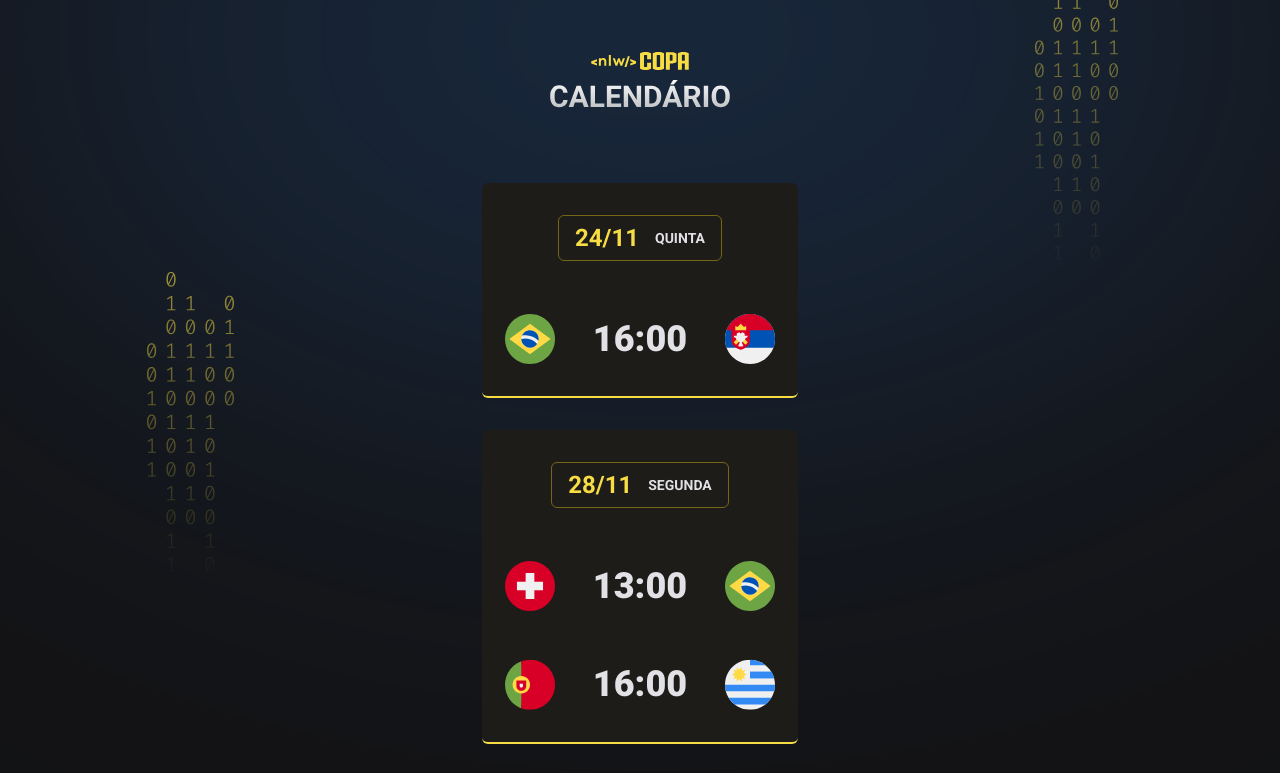
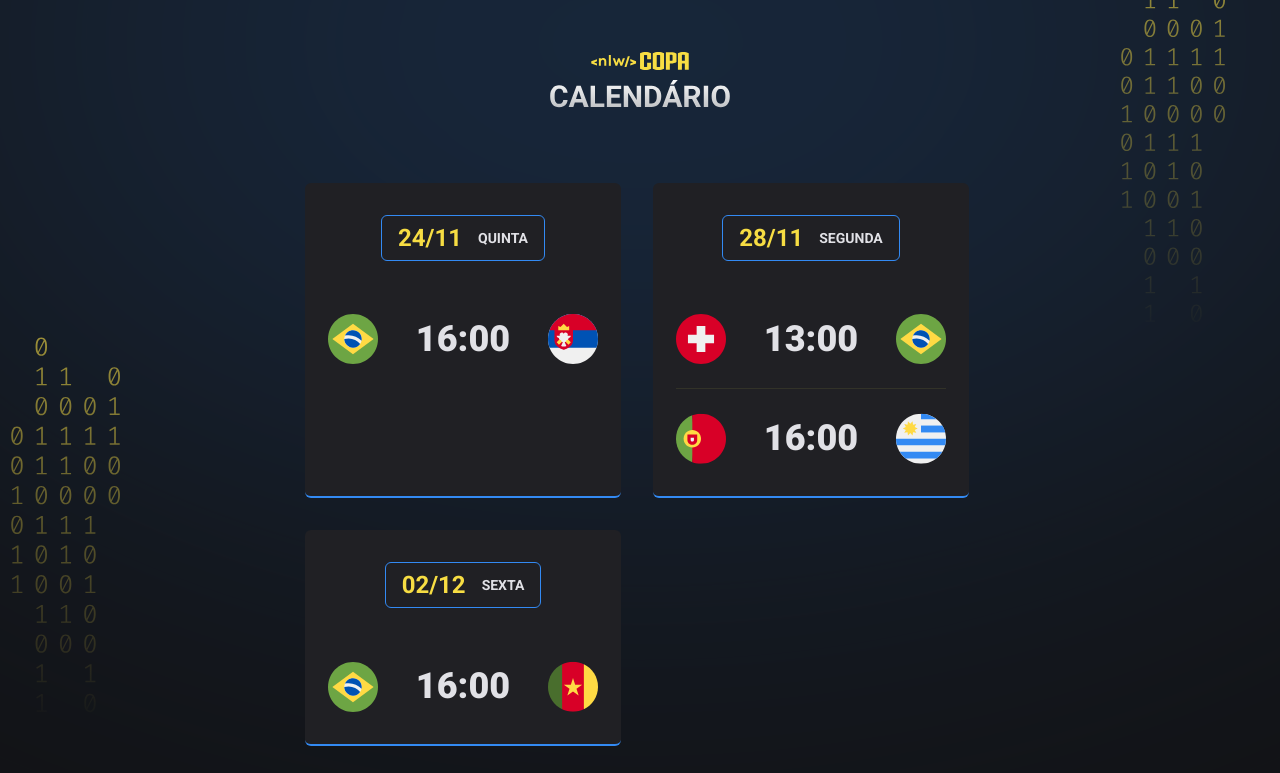
Before and after one commit to gustavoemf/nlw-calendario-copa, a plain HTML site: page index.html in a window 1280 px wide. Shown: the top 773 px of the page. Drawn offline with Linux system fonts and the light colour scheme.

Commit message:
update dia 3-4 v2

```diff
--- a/index.html
+++ b/index.html
@@ -13,7 +13,7 @@
       rel="stylesheet"
     />
   </head>
-  <body>
+  <body class="blue">
     <div id="app">
       <header>
         <img src="./assets/log.svg" alt="Logo da NLW" />
--- a/main.js
+++ b/main.js
@@ -8,9 +8,11 @@ function createGame(player1, hour, player2) {
     `;
 }
 
+delay = -0.4;
 function createCard(date, day, games) {
+  delay = delay + 0.4;
   return `
-    <div class="card">
+    <div class="card" style="animation-delay: ${delay}s">
         <h2>${date} <span>${day}</span></h2>
         <ul>
             ${games}
@@ -20,9 +22,8 @@ function createCard(date, day, games) {
 }
 
 document.querySelector("#cards").innerHTML =
-    createCard("24/11", "quinta", createGame("brazil", "16:00", "serbia")) +
+  createCard("24/11", "quinta", createGame("brazil", "16:00", "serbia")) +
 
-    createCard("28/11", "segunda", createGame("switzerland", "13:00", "brazil") +
-    createGame("portugal", "16:00", "uruguay")) +
+  createCard("28/11", "segunda", createGame("switzerland", "13:00", "brazil") + createGame("portugal", "16:00", "uruguay")) +
 
-    createCard("02/12", "sexta", createGame("brazil", "16:00", "cameroon"))
+  createCard("02/12", "sexta", createGame("brazil", "16:00", "cameroon"));
--- a/style.css
+++ b/style.css
@@ -2,6 +2,27 @@
   margin: 0;
   padding: 0;
   box-sizing: border-box;
+}
+
+:root {
+  --card-title-border-color: #746615;
+  --card-color-primary: #f7dd43;
+  --card-bg-color: #1d1c19;
+  --bg: url(./assets/bg-yellow.svg);
+}
+
+body.blue{
+  --card-title-border-color: #338AF3;
+  --card-color-primary: #338AF3;
+  --card-bg-color: #202024;
+  --bg: url(./assets/bg-blue.svg);
+}
+
+body.green{
+  --card-title-border-color: #047C3F;
+  --card-color-primary: #047C3F;
+  --card-bg-color: #1A1F1B;
+  --bg: url(./assets/bg-green.svg);
 }
 
 ul {
@@ -9,10 +30,13 @@ ul {
 }
 
 body {
-  background-color: #121214;
-  background-image: url(./assets/bg.svg);
-  background-position-x: center;
-  background-position-y: -715px;
+  /* background-color: #121214;
+  background-image: var(--bg);
+  background-position: top center;
+  background-repeat: no-repeat;
+  background-size: cover; */
+
+  background: #121214 var(--bg) no-repeat top center/cover;
 }
 
 body * {
@@ -21,7 +45,8 @@ body * {
 
 #app {
   width: fit-content;
-  margin: 52px auto;
+  margin: auto;
+  padding-top: 52px;
 }
 
 header {
@@ -38,8 +63,8 @@ header {
 .card {
   padding: 32px 23px;
   text-align: center;
-  background: #1d1c19;
-  border-bottom: 2px solid #f7dd43;
+  background: var(--card-bg-color);
+  border-bottom: 2px solid var(--card-color-primary);
   border-radius: 6px;
 }
 
@@ -49,7 +74,7 @@ header {
   justify-content: center;
   align-items: center;
   padding: 8px 16px;
-  border: 1px solid #746615;
+  border: 1px solid var(--card-title-border-color);
   border-radius: 6px;
   width: fit-content;
   margin-inline: auto;
@@ -78,6 +103,7 @@ header {
 
 .card ul li + li {
   padding-top: 24px;
+  border-top: 1px solid #323228;
 }
 
 .card ul li strong {
@@ -86,3 +112,37 @@ header {
   line-height: 125%;
   color: #e1e1e6;
 }
+
+.card h2:hover,
+.card ul li strong:hover,
+.card ul li img:hover {
+  transform: scale(1.1);
+}
+
+.card h2,
+.card ul li strong,
+.card ul li img {
+  transition: transform 0.3s;
+}
+
+.card {
+  animation: appear 2s;
+}
+
+@keyframes appear {
+  0% {
+    transform: translateY(-50px);
+    opacity: 0;
+  }
+  100% {
+    opacity: 1;
+  }
+}
+
+@media (min-width: 800px) {
+  #cards {
+    max-width: 670px;
+    flex-direction: row;
+    flex-wrap: wrap;
+  }
+}
```
Also changed, not shown: assets/bg-blue.svg (added), assets/bg-green.svg (added), assets/bg-yellow.svg (added), assets/bg.svg (deleted).
